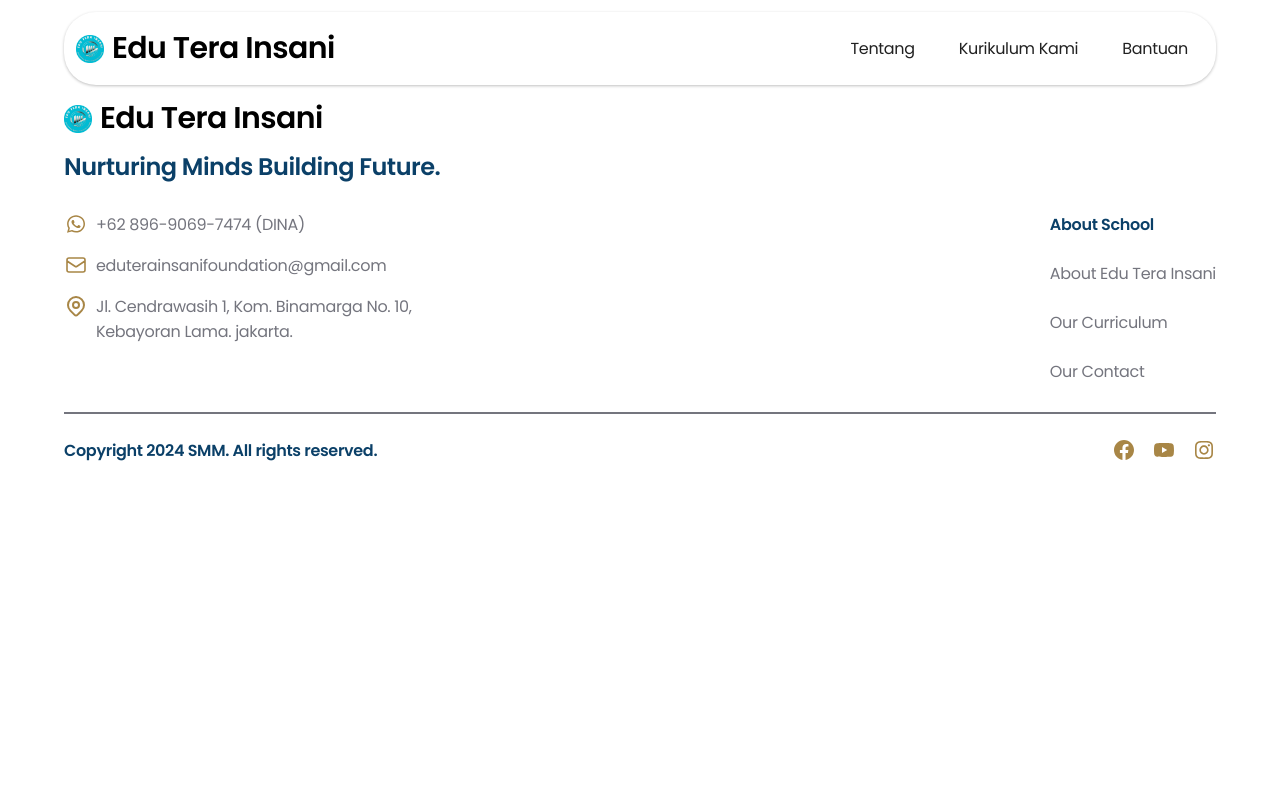
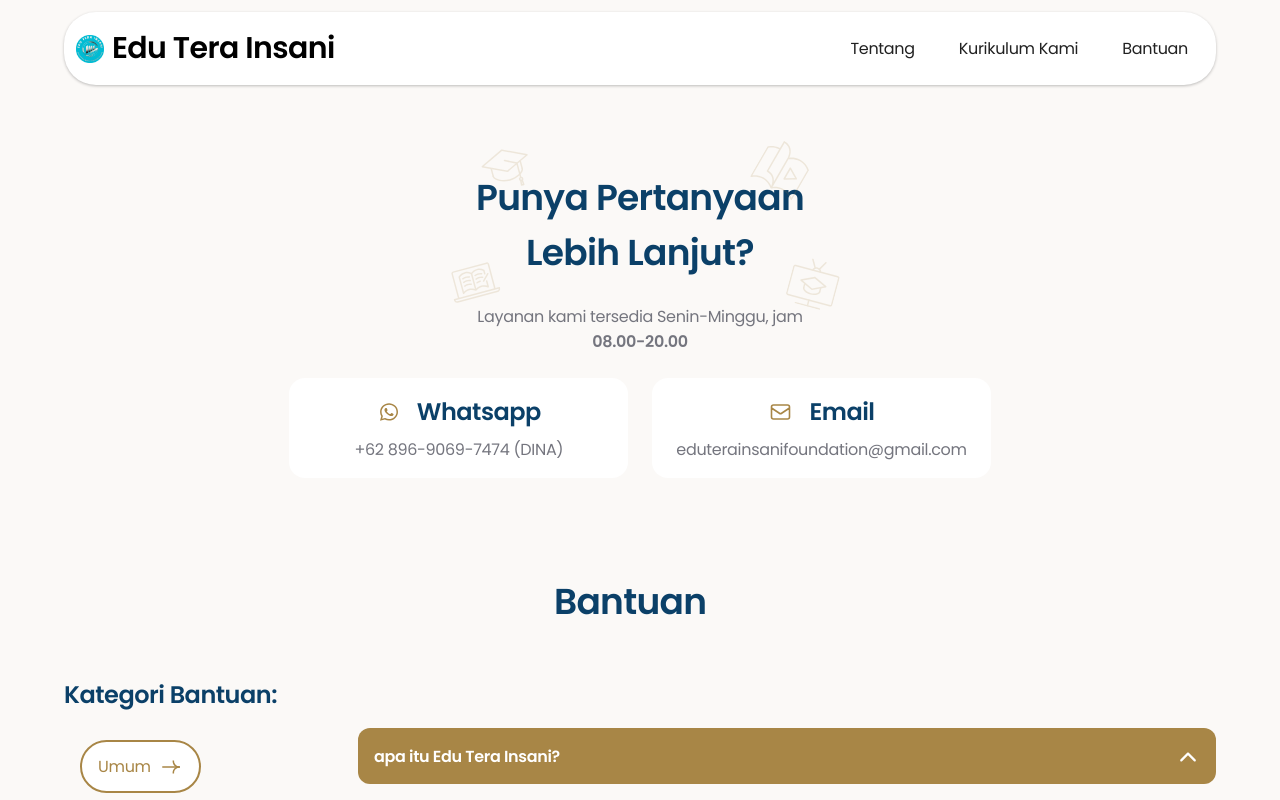
Before and after one commit to Ideatecore-dev-team/EduteraInsani-client, a React (Vite) app: page /help in a window 1280 px wide. Shown: the top 800 px of the page. Built offline with nearby package versions, Linux system fonts and the light colour scheme.

Commit message:
adding dropdown temporrary

```diff
--- a/src/App.jsx
+++ b/src/App.jsx
@@ -6,7 +6,7 @@ import AboutUs from "./pages/AboutUs";
 import Navbar from "./components/Navbar";
 import Footer from "./components/Footer";
 import Curriculum from "./pages/Curriculum";
-import Contact from "./pages/ContactUs";
+import Bantuan from "./pages/Bantuan";
 
 function App() {
   return (
@@ -17,7 +17,7 @@ function App() {
           <Route path="/" element={<Home />} />
           <Route path="/about-us" element={<AboutUs />} />
           <Route path="/curriculum" element={<Curriculum />} />
-          <Route path="/contactus" element={<Contact />} />
+          <Route path="/help" element={<Bantuan />} />
         </Routes>
         <Footer />
       </Router>
--- /dev/null
+++ b/src/components/BantuanSection.jsx
@@ -0,0 +1,73 @@
+import React, { useState } from 'react';
+import ButtonLink from "./Buttons/Buttonlink";
+
+const ButtonWithDropdown = () => {
+    const [isDropDown, setIsDropDown] = useState(false);
+
+    const toggleDropdown = () => {
+        setIsDropDown(!isDropDown);
+    };
+
+
+    return (
+        <div className="bantuan-section flex flex-col pb-24 items-center gap-gap10 bg-background">
+            <div className='bantuan-container flex flex-col items-center gap-12'>
+                <h2 className=' text-4xl text-primary font-semibold w-width-2'>Bantuan</h2>
+                <div className='categories flex flex-col items-start gap-4'>
+                    <div className='categories-and-question flex flex-col items-start gap-4'>
+                        <h4 className=' text-2xl text-primary font-semibold'>Kategori Bantuan:</h4>
+                    </div>
+                    <div className='list-of-question flex items-start gap-6'>
+                        <div className='frame-112 flex flex-col items-start gap-4'>
+                            <div className='menu-item flex w-width-3 py-3 px-4 content-center items-center gap-2 rounded-rounded32 border-secondary'>
+                                <ButtonLink border={true} caption="Umum" to="/help">
+                                    <svg
+                                        xmlns="http://www.w3.org/2000/svg"
+                                        width="24"
+                                        height="24"
+                                        viewBox="0 0 24 24"
+                                        fill="none"
+                                    >
+                                        <path
+                                        fillRule="evenodd"
+                                        clipRule="evenodd"
+                                        d="M20.749 12.75L3.24926 12.75L3.24926 11.25L20.749 11.25L20.749 12.75Z"
+                                        fill="#A88646"
+                                        />
+                                        <path
+                                        fillRule="evenodd"
+                                        clipRule="evenodd"
+                                        d="M19.9994 11.25C16.4718 11.25 13.5894 14.3521 13.5894 17.66L13.5894 18.41L15.0894 18.41L15.0894 17.66C15.0894 15.1485 17.332 12.75 19.9994 12.75L20.7494 12.75L20.7494 11.25L19.9994 11.25Z"
+                                        fill="#A88646"
+                                        />
+                                        <path
+                                        fillRule="evenodd"
+                                        clipRule="evenodd"
+                                        d="M19.9994 12.75C16.4718 12.75 13.5894 9.64786 13.5894 6.33995L13.5894 5.58995L15.0894 5.58995L15.0894 6.33995C15.0894 8.85153 17.332 11.25 19.9994 11.25L20.7494 11.25L20.7494 12.75L19.9994 12.75Z"
+                                        fill="#A88646"
+                                        />
+                                    </svg>
+                                </ButtonLink>
+                            </div>
+                        </div>
+                        <div className='all-questions flex flex-col items-start gap-4'>
+                            <button onClick={toggleDropdown}>
+                                <div className={`bantuan-dropdown flex w-width-8.1 p-4 flex-col items-start gap-6 rounded-xl bg-secondary transition-all duration-300 ${isDropDown?" h-48" : " h-14"}`}>
+                                    <div className='1 flex w-width-8.2 items-center justify-between'>
+                                        <p className=' text-white font-semibold text-base'>apa itu Edu Tera Insani?</p>
+                                        <svg className={`w-6 h-6 flex-shrink-0  duration-300 ${!isDropDown?" rotate-180":" rotate-0"}`} xmlns="http://www.w3.org/2000/svg" width="24" height="24" viewBox="0 0 24 24" fill="none">
+                                        <path d="M12 13.786L17.9531 7.82815C18.3938 7.38752 19.1062 7.38752 19.5422 7.82815C19.9781 8.26877 19.9781 8.98127 19.5422 9.4219L12.7969 16.1719C12.3703 16.5985 11.6859 16.6078 11.2453 16.2047L4.45312 9.42659C4.23281 9.20627 4.125 8.91565 4.125 8.62971C4.125 8.34377 4.23281 8.05315 4.45312 7.83284C4.89375 7.39221 5.60625 7.39221 6.04219 7.83284L12 13.786Z" fill="white"/>
+                                        </svg>
+                                    </div>
+                                    <div className={`paragraph text-left duration-1000 ${!isDropDown?"hidden":"flex"}`}><p>Lorem ipsum, dolor sit amet consectetur adipisicing elit. Suscipit iste id dolore autem aliquid laudantium, velit porro, deserunt voluptas, dignissimos ducimus! Animi nam minus velit temporibus unde, neque maxime perferendis quibusdam voluptatibus blanditiis ullam. Reiciendis dolorem, asperiores maiores modi rem aliquam impedit minima repellendus nihil optio repellat quod amet enim?</p> </div>
+                                </div>
+                            </button>
+                        </div>
+                    </div>
+                </div>
+            </div>
+        </div>
+    );
+};
+
+export default ButtonWithDropdown;
--- a/src/components/ContactSection.jsx
+++ b/src/components/ContactSection.jsx
@@ -6,7 +6,7 @@ function ContactSection() {
         <div className="contact-section flex flex-col gap-gap10 pt-padding170 pb-24 items-center bg-background">
             <div className="contact-container flex flex-col items-center gap-6 w-base-content">
                 <h2 className=" w-width-4 font-semibold text-center text-primary text-4xl">Punya Pertanyaan Lebih Lanjut?</h2>
-                <p className=" w-width-4 font-normal text-center text-neutral-2 text-base">Layanan kami tersedia Senin-Minggu, jam <p className="font-semibold">08.00-20.00</p></p>
+                <p className=" w-width-4 font-normal text-center text-neutral-2 text-base">Layanan kami tersedia Senin-Minggu, jam <span className=" font-semibold">08.00-20.00</span></p>
                 <div className="frame113 flex items-start content-start gap-6 flex-wrap">
                     <div className="whatsapp flex flex-col items-center gap-2 w-width-3.1 py-4 px-6 bg-white rounded-2xl">
                         <div className="whatsapp-and-logo flex items-center gap-4">
--- a/src/components/Digital.jsx
+++ b/src/components/Digital.jsx
@@ -75,7 +75,7 @@ function Digital() {
           <h3 className="text-primary text-3xl font-semibold">
             Digital Schooling - Remote Learning
           </h3>
-          <p className=" text-base font-normal">
+          <p className=" text-base font-normal text-neutral-2">
             Menghadirkan masa depan pendidikan dengan platform Sekolah Digital
             kami. Mengintegrasikan
             <span className=" font-semibold"> Google Classroom</span> untuk
--- a/src/components/Hero.jsx
+++ b/src/components/Hero.jsx
@@ -25,10 +25,10 @@ function Hero() {
           <div className="cta flex items-start gap-3">
             <ButtonLink
               caption="Contact Us"
-              to="/contact-us"
+              to="/help"
               border={false}
             ></ButtonLink>
-            <ButtonLink border={true} caption="Learn More" to="/contact-us">
+            <ButtonLink border={true} caption="Learn More" to="/help">
               <svg
                 xmlns="http://www.w3.org/2000/svg"
                 width="24"
--- a/src/components/Navbar.jsx
+++ b/src/components/Navbar.jsx
@@ -38,7 +38,7 @@ function Navbar() {
             </p>
           </NavLink>
           <NavLink
-            to ="/contactus"
+            to ="/help"
             className="flex px-4 py-3 items-center gap-2"
           >
             <p className="text-base font-normal text-neutral-1">Bantuan</p>
--- /dev/null
+++ b/src/pages/Bantuan.jsx
@@ -0,0 +1,14 @@
+import React from "react";
+import ContactSection from "../components/ContactSection";
+import BantuanSection from "../components/BantuanSection";
+
+function Bantuan() {
+    return (
+        <div className="bantuan">
+        <ContactSection />
+        <BantuanSection />
+        </div>
+    );
+}
+
+export default Bantuan;
--- a/src/pages/ContactUs.jsx
+++ /dev/null
@@ -1,12 +0,0 @@
-import React from "react";
-import ContactSection from "../components/ContactSection";
-
-function ContactUs() {
-    return (
-        <div className="contactus">
-        <ContactSection />
-        </div>
-    );
-}
-
-export default ContactUs;
--- a/tailwind.config.js
+++ b/tailwind.config.js
@@ -17,6 +17,7 @@ export default {
       width: {
         "base-content": "1152px",
         "width-1": "74px",
+        "width-2": "172px",
         "width-3": "270px",
         "width-3.1" : "339px",
         "width-4": "368px",
@@ -25,6 +26,8 @@ export default {
         "width-6": "564px",
         "width-7": "662px",
         "width-8": "955px",
+        "width-8.1": "858px",
+        "width-8.2": "826px",
         "width-9": "956px",
       },
       height: {
@@ -48,6 +51,9 @@ export default {
         gap10: "10px",
         gap9:"9px",
       },
+      borderRadius:{
+        rounded32: "32px",
+      }
     },
   },
   plugins: [],
```
